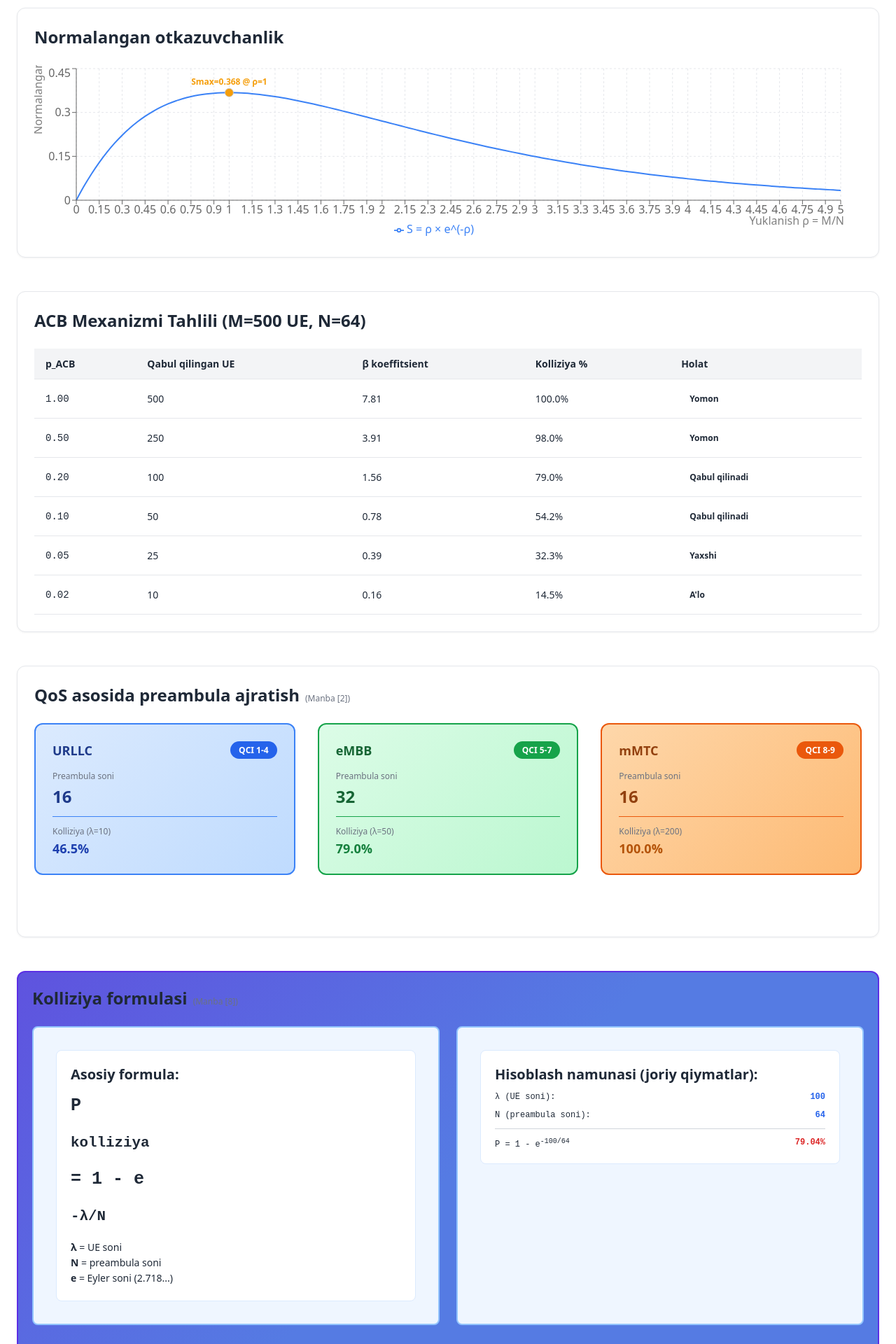
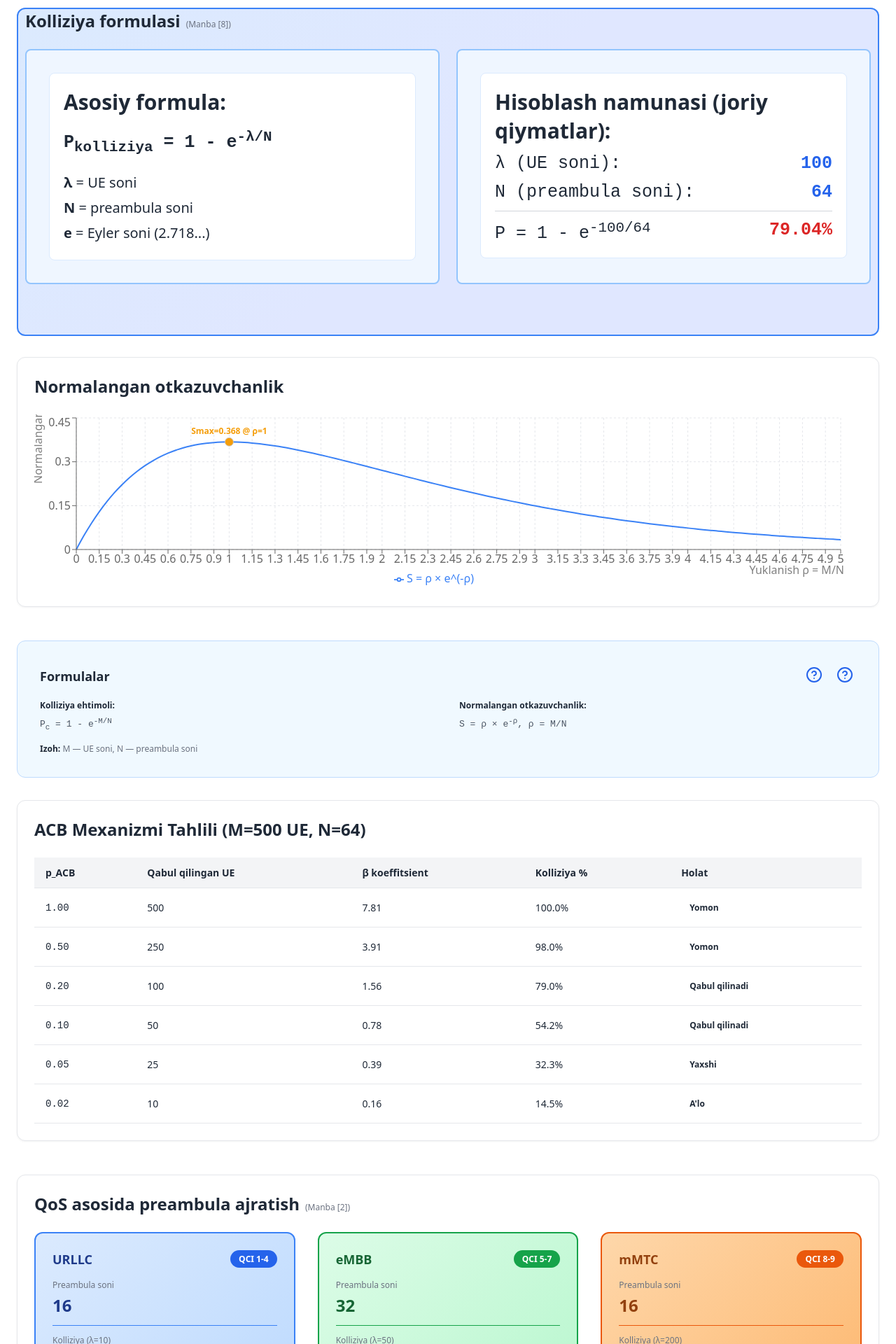
Before and after one commit to IlyosXolmamatov/Diplom-ishi, a React (Vite) app: page /prach in a window 1280 px wide. Shown: the part 1340-3260 px from the top of the page at 70% size. Built offline with nearby package versions, Linux system fonts and the light colour scheme.

Commit message:
end web site

```diff
--- a/src/pages/Comparison.jsx
+++ b/src/pages/Comparison.jsx
@@ -2,6 +2,7 @@ import { useState, useMemo } from 'react';
 import {
   BarChart,
   Bar,
+  Cell,
   LineChart,
   Line,
   RadarChart,
@@ -46,7 +47,7 @@ export default function Comparison() {
       color: '#FF9800',
     },
     {
-      name: '4-step PRACH',
+      name: '4-bosqichli PRACH',
       throughput: 85,
       latency: 16.5,
       collision: 36.4,
@@ -56,7 +57,7 @@ export default function Comparison() {
       color: '#2196F3',
     },
     {
-      name: '2-step PRACH',
+      name: '2-bosqichli PRACH',
       throughput: 90,
       latency: 6.5,
       collision: 36.4,
@@ -66,7 +67,7 @@ export default function Comparison() {
       color: '#4CAF50',
     },
     {
-      name: 'Grant-free RA',
+      name: 'Grantsiz RA',
       throughput: 75,
       latency: 2,
       collision: 45,
@@ -90,40 +91,40 @@ export default function Comparison() {
   // Summary cards data
   const summaryCards = [
     {
-      label: 'Eng yuqori throughput',
-      value: '2-step PRACH',
+      label: 'Eng yuqori o\'tkazuvchanlik',
+      value: '2-bosqichli PRACH',
       metric: '90%',
       color: 'from-green-50 to-green-100 border-green-300',
     },
     {
       label: 'Eng past kechikish',
-      value: 'Grant-free RA',
+      value: 'Grantsiz RA',
       metric: '2 ms',
       color: 'from-blue-50 to-blue-100 border-blue-300',
     },
     {
       label: 'Eng past kolliziya',
-      value: '4/2-step PRACH',
+      value: '4/2-bosqichli PRACH',
       metric: '36.4%',
       color: 'from-purple-50 to-purple-100 border-purple-300',
     },
     {
       label: 'Eng kam energiya',
-      value: 'Grant-free RA',
+      value: 'Grantsiz RA',
       metric: '15 rel',
       color: 'from-orange-50 to-orange-100 border-orange-300',
     },
     {
       label: 'Eng yuqori standart',
-      value: '2-step PRACH',
+      value: '2-bosqichli PRACH',
       metric: 'Rel-16',
       color: 'from-pink-50 to-pink-100 border-pink-300',
     },
   ];
 
-  // Throughput bar chart data
+  // O'tkazuvchanlik bar chart data
   const throughputData = methods.map(m => ({
-    name: m.name.split(' ')[0],
+    name: m.name,
     throughput: m.throughput,
     color: m.color,
   }));
@@ -148,7 +149,7 @@ export default function Comparison() {
 
   // Radar chart data (4 main methods)
   const radarData = [
-    { axis: 'Throughput', 'PRACH-4step': 85, 'PRACH-2step': 90, 'GF-RA': 75, 'Slotted': 36.8 },
+    { axis: 'O\'tkazuvchanlik', 'PRACH-4step': 85, 'PRACH-2step': 90, 'GF-RA': 75, 'Slotted': 36.8 },
     { axis: 'Tezlik', 'PRACH-4step': 83.5, 'PRACH-2step': 93.5, 'GF-RA': 98, 'Slotted': 75 },
     { axis: 'Ishonchlilik', 'PRACH-4step': 95, 'PRACH-2step': 95, 'GF-RA': 85, 'Slotted': 65 },
     { axis: 'Energiya', 'PRACH-4step': 50, 'PRACH-2step': 55, 'GF-RA': 85, 'Slotted': 75 },
@@ -246,7 +247,7 @@ export default function Comparison() {
               <thead className="table-header-row">
                 <tr>
                   <th className="table-header-cell">Usul</th>
-                  <th className="table-header-cell">Throughput (%)</th>
+                  <th className="table-header-cell">O'tkazuvchanlik (%)</th>
                   <th className="table-header-cell">Kechikish (ms)</th>
                   <th className="table-header-cell">Kolliziya (%)</th>
                   <th className="table-header-cell">Energiya (rel)</th>
@@ -272,9 +273,9 @@ export default function Comparison() {
           </div>
         </div>
 
-        {/* Throughput Bar Chart */}
+        {/* O'tkazuvchanlik Bar Chart */}
         <div className="chart-container mb-16">
-          <h2 className="chart-title">Throughput Taqqoslash</h2>
+          <h2 className="chart-title">O'tkazuvchanlik Taqqoslash</h2>
           <div className="throughput-chart">
             <ResponsiveContainer width="100%" height="100%">
               <BarChart data={throughputData} margin={{ top: 20, right: 30, left: 0, bottom: 5 }}>
@@ -283,9 +284,11 @@ export default function Comparison() {
                 <YAxis />
                 <Tooltip />
                 <Legend />
-                {throughputData.map((data, idx) => (
-                  <Bar key={idx} dataKey="throughput" fill={data.color} name={data.name} />
-                ))}
+                <Bar dataKey="throughput" name="O'tkazuvchanlik (%)">
+                  {throughputData.map((data, idx) => (
+                    <Cell key={idx} fill={data.color} />
+                  ))}
+                </Bar>
               </BarChart>
             </ResponsiveContainer>
           </div>
@@ -302,9 +305,9 @@ export default function Comparison() {
                 <YAxis label={{ value: 'Throughput (%)', angle: -90, position: 'insideLeft' }} />
                 <Tooltip formatter={(value) => `${value.toFixed(1)}%`} />
                 <Legend />
-                <Line type="monotone" dataKey="PRACH-4step" stroke="#2196F3" strokeWidth={2} dot={false} />
-                <Line type="monotone" dataKey="PRACH-2step" stroke="#4CAF50" strokeWidth={2} dot={false} />
-                <Line type="monotone" dataKey="GF-RA" stroke="#9C27B0" strokeWidth={2} dot={false} />
+                <Line type="monotone" dataKey="PRACH-4step" stroke="#2196F3" strokeWidth={2} dot={false} name="4-bosqichli PRACH" />
+                <Line type="monotone" dataKey="PRACH-2step" stroke="#4CAF50" strokeWidth={2} dot={false} name="2-bosqichli PRACH" />
+                <Line type="monotone" dataKey="GF-RA" stroke="#9C27B0" strokeWidth={2} dot={false} name="Grantsiz RA" />
                 <Line type="monotone" dataKey="Slotted" stroke="#FF9800" strokeWidth={2} dot={false} />
               </LineChart>
             </ResponsiveContainer>
@@ -320,9 +323,9 @@ export default function Comparison() {
                 <PolarGrid stroke="#e5e7eb" />
                 <PolarAngleAxis dataKey="axis" />
                 <PolarRadiusAxis angle={90} domain={[0, 100]} />
-                <Radar name="PRACH-4step" dataKey="PRACH-4step" stroke="#2196F3" fill="#2196F3" fillOpacity={0.3} />
-                <Radar name="PRACH-2step" dataKey="PRACH-2step" stroke="#4CAF50" fill="#4CAF50" fillOpacity={0.3} />
-                <Radar name="GF-RA" dataKey="GF-RA" stroke="#9C27B0" fill="#9C27B0" fillOpacity={0.3} />
+                <Radar name="4-bosqichli PRACH" dataKey="PRACH-4step" stroke="#2196F3" fill="#2196F3" fillOpacity={0.3} />
+                <Radar name="2-bosqichli PRACH" dataKey="PRACH-2step" stroke="#4CAF50" fill="#4CAF50" fillOpacity={0.3} />
+                <Radar name="Grantsiz RA" dataKey="GF-RA" stroke="#9C27B0" fill="#9C27B0" fillOpacity={0.3} />
                 <Radar name="Slotted" dataKey="Slotted" stroke="#FF9800" fill="#FF9800" fillOpacity={0.3} />
                 <Legend />
                 <Tooltip />
@@ -356,11 +359,11 @@ export default function Comparison() {
             <ul className="usage-list">
               <li className="usage-item">
                 <span className="usage-arrow">→</span>
-                <span className="usage-text"><span className="usage-bold">Mobil tarmoq:</span> 2-step PRACH (Rel-16+)</span>
+                <span className="usage-text"><span className="usage-bold">Mobil tarmoq:</span> 2-bosqichli PRACH (Rel-16+)</span>
               </li>
               <li className="usage-item">
                 <span className="usage-arrow">→</span>
-                <span className="usage-text"><span className="usage-bold">mMTC:</span> Grant-free RA (Rel-17)</span>
+                <span className="usage-text"><span className="usage-bold">mMTC:</span> Grantsiz RA (Rel-17)</span>
               </li>
               <li className="usage-item">
                 <span className="usage-arrow">→</span>
--- a/src/pages/PRACHAnalyzer.css
+++ b/src/pages/PRACHAnalyzer.css
@@ -395,22 +395,22 @@
 
 /* Formula Card */
 .formula-card {
-    background: linear-gradient(135deg, #3e30d8d4 0%, #557be3 50%);
-    border: 2px solid #5c2fe4;
+    background: linear-gradient(135deg, #dbeafe 0%, #e0e7ff 50%);
+    border: 2px solid #3b82f6;
     border-radius: 12px;
-    padding: 20px;
-    margin-bottom: 48px;
+    padding: 0px 10px;
+    margin-bottom: 30px;
 }
 
 [data-theme="dark"] .formula-card {
-    background: linear-gradient(135deg, rgba(109, 40, 217, 0.1) 0%, rgba(139, 92, 246, 0.05) 100%);
-    border-color: #a78bfa;
+    background: linear-gradient(135deg, rgba(30, 58, 138, 0.2) 0%, rgba(79, 70, 229, 0.15) 100%);
+    border-color: #60a5fa;
 }
 
 .formula-grid {
     display: grid;
-    grid-template-columns: repeat(2, 1fr);
-    gap: 40px;
+    grid-template-columns: repeat(auto-fit, minmax(350px, 1fr));
+    gap: 28px;
 }
 
 .formula-section {
@@ -424,6 +424,7 @@
     border: 1px solid #e9d5ff;
     border-radius: 12px;
     padding: 24px;
+    font-size: 30px;
 }
 
 [data-theme="dark"] .formula-box {
@@ -432,7 +433,7 @@
 }
 
 .formula-label {
-    font-size: 20px;
+    font-size: 30px;
     font-weight: 600;
     color: var(--color-text-primary, #1f2937);
     margin-bottom: 12px;
@@ -449,6 +450,7 @@
     margin-bottom: 16px;
     font-family: 'Courier New', monospace;
     line-height: 1.6;
+    display: inline-block;
 }
 
 [data-theme="dark"] .formula-content {
@@ -456,9 +458,9 @@
 }
 
 .formula-description {
-    font-size: 14px;
+    font-size: 20px;
     color: var(--color-text-secondary, #6b7280);
-    line-height: 1.6;
+    line-height: 1.8;
 }
 
 [data-theme="dark"] .formula-description {
--- a/src/pages/PRACHAnalyzer.jsx
+++ b/src/pages/PRACHAnalyzer.jsx
@@ -272,6 +272,54 @@ export default function PRACHAnalyzer() {
           </ResponsiveContainer>
         </div>
 
+          {/* Collision Formula Card */}
+        <div className="formula-card">
+          <h3 style={{fontSize: '24px', fontWeight: 600, color: '#1f2937', marginBottom: '24px'}}>
+            Kolliziya formulasi
+            <span style={{fontSize: '12px', fontWeight: 400, color: '#6b7280', marginLeft: '8px'}}>(Manba [8])</span>
+          </h3>
+
+          <div className="formula-grid">
+            {/* Formula */}
+            <div className="formula-section">
+              <div className="formula-box">
+                <p className="formula-label">Asosiy formula:</p>
+                <p className="formula-content">
+                  P<sub>kolliziya</sub> = 1 - e<sup>-λ/N</sup>
+                </p>
+                <p className="formula-description">
+                  <div><span style={{fontWeight: 600}}>λ</span> = UE soni</div>
+                  <div><span style={{fontWeight: 600}}>N</span> = preambula soni</div>
+                  <div><span style={{fontWeight: 600}}>e</span> = Eyler soni (2.718...)</div>
+                </p>
+              </div>
+            </div>
+
+            {/* Worked Example */}
+            <div className="formula-section">
+              <div className="formula-box">
+                <p className="formula-label">Hisoblash namunasi (joriy qiymatlar):</p>
+                <div style={{display: 'flex', flexDirection: 'column', gap: '12px', fontFamily: 'monospace', fontSize: '25px', color: '#1f2937'}}>
+                  <div style={{display: 'flex', justifyContent: 'space-between'}}>
+                    <span>λ (UE soni):</span>
+                    <span style={{fontWeight: 700, color: '#2563eb'}}>{numUE}</span>
+                  </div>
+                  <div style={{display: 'flex', justifyContent: 'space-between'}}>
+                    <span>N (preambula soni):</span>
+                    <span style={{fontWeight: 700, color: '#2563eb'}}>{numPreamble}</span>
+                  </div>
+                  <div style={{display: 'flex', justifyContent: 'space-between', paddingTop: '12px', borderTop: '1px solid #d1d5db'}}>
+                    <span>P = 1 - e<sup>-{numUE}/{numPreamble}</sup></span>
+                    <span style={{fontWeight: 700, color: '#dc2626'}}>
+                      {(calcCollision(numUE, numPreamble) * 100).toFixed(2)}%
+                    </span>
+                  </div>
+                </div>
+              </div>
+            </div>
+          </div>
+        </div>
+
         {/* Chart 2: Throughput */}
         <div className="viz-box ">
           <h2 className="chart-title">
@@ -331,6 +379,29 @@ export default function PRACHAnalyzer() {
               />
             </LineChart>
           </ResponsiveContainer>
+        </div>
+{/* Original Explanation */}
+        <div style={{backgroundColor: '#f0f9ff', border: '1px solid #bfdbfe', borderRadius: '12px', padding: '32px', marginBottom: '32px'}}>
+          <div style={{display: 'flex', alignItems: 'center', justifyContent: 'space-between', marginBottom: '16px'}}>
+            <h3 style={{fontSize: '18px', fontWeight: 600, color: '#1f2937'}}>Formulalar</h3>
+            <div style={{display: 'flex', gap: '12px'}}>
+              <FormulaButton formulaKey="collision" />
+              <FormulaButton formulaKey="throughput" />
+            </div>
+          </div>
+          <div style={{display: 'grid', gridTemplateColumns: 'repeat(2, 1fr)', gap: '32px', marginBottom: '16px'}}>
+            <div>
+              <p style={{fontSize: '12px', fontWeight: 600, color: '#1f2937', marginBottom: '8px'}}>Kolliziya ehtimoli:</p>
+              <p style={{fontFamily: 'monospace', color: '#4b5563'}}>P<sub>c</sub> = 1 - e<sup>-M/N</sup></p>
+            </div>
+            <div>
+              <p style={{fontSize: '12px', fontWeight: 600, color: '#1f2937', marginBottom: '8px'}}>Normalangan otkazuvchanlik:</p>
+              <p style={{fontFamily: 'monospace', color: '#4b5563'}}>S = ρ × e<sup>-ρ</sup>, ρ = M/N</p>
+            </div>
+          </div>
+          <p style={{fontSize: '12px', color: '#6b7280', marginTop: '16px'}}>
+            <span style={{fontWeight: 600}}>Izoh:</span> M — UE soni, N — preambula soni
+          </p>
         </div>
 
         {/* ACB Analysis Table */}
@@ -449,77 +520,9 @@ export default function PRACHAnalyzer() {
           </div>
         </div>
 
-        {/* Collision Formula Card */}
-        <div className="formula-card">
-          <h3 style={{fontSize: '24px', fontWeight: 600, color: '#1f2937', marginBottom: '24px'}}>
-            Kolliziya formulasi
-            <span style={{fontSize: '12px', fontWeight: 400, color: '#6b7280', marginLeft: '8px'}}>(Manba [8])</span>
-          </h3>
 
-          <div className="formula-grid">
-            {/* Formula */}
-            <div className="formula-section">
-              <div className="formula-box">
-                <p className="formula-label">Asosiy formula:</p>
-                <p className="formula-content">
-                  P<sub>kolliziya</sub> = 1 - e<sup>-λ/N</sup>
-                </p>
-                <p className="formula-description">
-                  <div><span style={{fontWeight: 600}}>λ</span> = UE soni</div>
-                  <div><span style={{fontWeight: 600}}>N</span> = preambula soni</div>
-                  <div><span style={{fontWeight: 600}}>e</span> = Eyler soni (2.718...)</div>
-                </p>
-              </div>
-            </div>
 
-            {/* Worked Example */}
-            <div className="formula-section">
-              <div className="formula-box">
-                <p className="formula-label">Hisoblash namunasi (joriy qiymatlar):</p>
-                <div style={{display: 'flex', flexDirection: 'column', gap: '12px', fontFamily: 'monospace', fontSize: '12px', color: '#1f2937'}}>
-                  <div style={{display: 'flex', justifyContent: 'space-between'}}>
-                    <span>λ (UE soni):</span>
-                    <span style={{fontWeight: 700, color: '#2563eb'}}>{numUE}</span>
-                  </div>
-                  <div style={{display: 'flex', justifyContent: 'space-between'}}>
-                    <span>N (preambula soni):</span>
-                    <span style={{fontWeight: 700, color: '#2563eb'}}>{numPreamble}</span>
-                  </div>
-                  <div style={{display: 'flex', justifyContent: 'space-between', paddingTop: '12px', borderTop: '1px solid #d1d5db'}}>
-                    <span>P = 1 - e<sup>-{numUE}/{numPreamble}</sup></span>
-                    <span style={{fontWeight: 700, color: '#dc2626'}}>
-                      {(calcCollision(numUE, numPreamble) * 100).toFixed(2)}%
-                    </span>
-                  </div>
-                </div>
-              </div>
-            </div>
-          </div>
-        </div>
 
-        {/* Original Explanation */}
-        <div style={{backgroundColor: '#f0f9ff', border: '1px solid #bfdbfe', borderRadius: '12px', padding: '32px'}}>
-          <div style={{display: 'flex', alignItems: 'center', justifyContent: 'space-between', marginBottom: '16px'}}>
-            <h3 style={{fontSize: '18px', fontWeight: 600, color: '#1f2937'}}>Formulalar</h3>
-            <div style={{display: 'flex', gap: '12px'}}>
-              <FormulaButton formulaKey="collision" />
-              <FormulaButton formulaKey="throughput" />
-            </div>
-          </div>
-          <div style={{display: 'grid', gridTemplateColumns: 'repeat(2, 1fr)', gap: '32px', marginBottom: '16px'}}>
-            <div>
-              <p style={{fontSize: '12px', fontWeight: 600, color: '#1f2937', marginBottom: '8px'}}>Kolliziya ehtimoli:</p>
-              <p style={{fontFamily: 'monospace', color: '#4b5563'}}>P<sub>c</sub> = 1 - e<sup>-M/N</sup></p>
-            </div>
-            <div>
-              <p style={{fontSize: '12px', fontWeight: 600, color: '#1f2937', marginBottom: '8px'}}>Normalangan otkazuvchanlik:</p>
-              <p style={{fontFamily: 'monospace', color: '#4b5563'}}>S = ρ × e<sup>-ρ</sup>, ρ = M/N</p>
-            </div>
-          </div>
-          <p style={{fontSize: '12px', color: '#6b7280', marginTop: '16px'}}>
-            <span style={{fontWeight: 600}}>Izoh:</span> M — UE soni, N — preambula soni
-          </p>
-        </div>
       </div>
     </div>
   );
```
